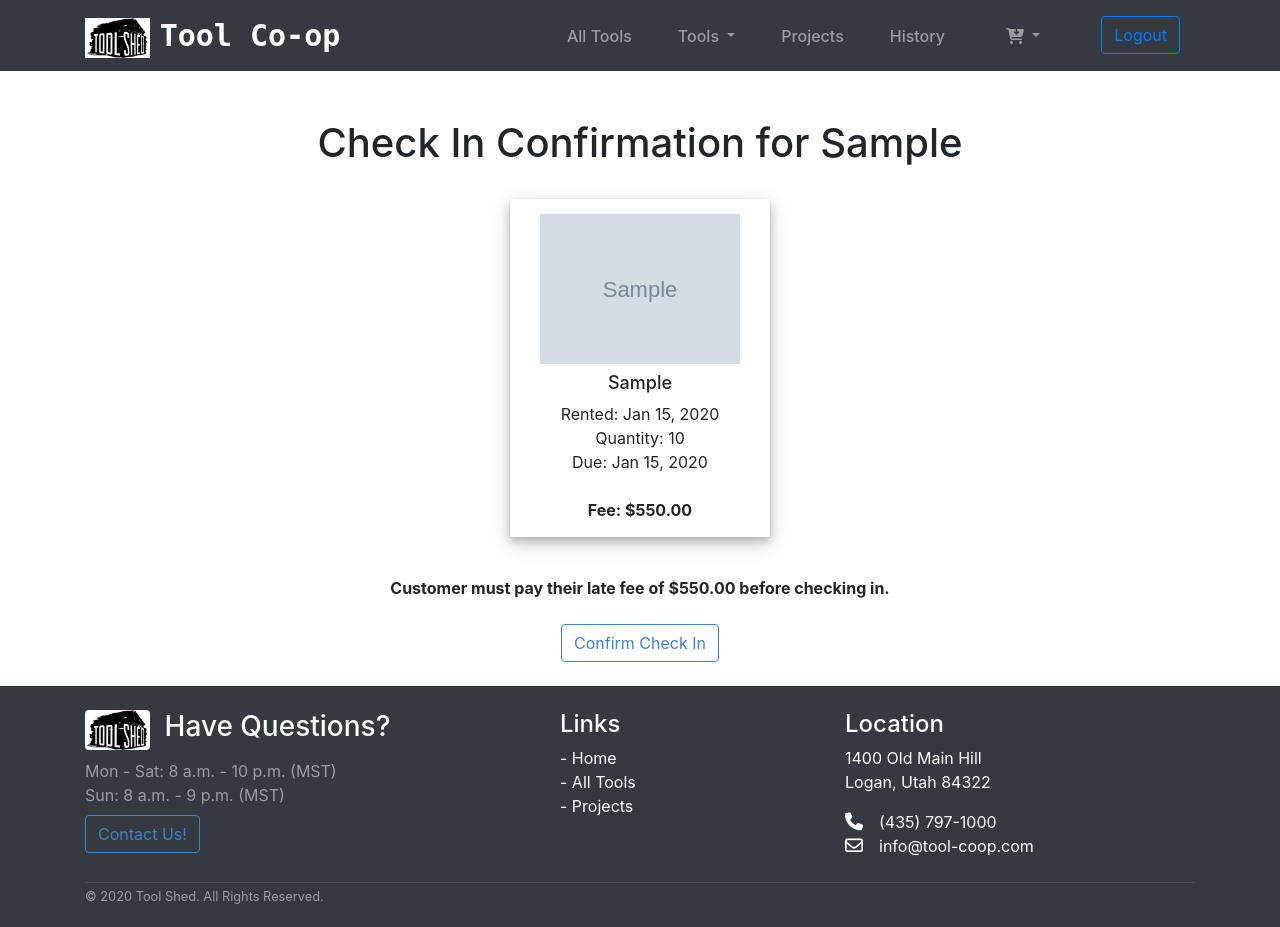
After one commit to connordibble/Tool-Co-op, a Django app: page /tools/checkin_confirmation/1 in a window 1280 px wide. The commit adds this page. Run offline with Django 3.2, Linux system fonts and the light colour scheme; a user stored in the database is signed in; tables that the repository leaves empty hold one stand-in row (values such as "Sample post"); grey boxes marked "Sample" are stand-in pictures; some libraries are stand-ins or nearby versions.

Commit message:
rebase on milestone 4 (#92)
Co-authored-by: Tyler Green <tyler.tgreen@yahoo.com>

```diff
--- a/toolsWebsite/tools/templates/tools/checked_out.html
+++ b/toolsWebsite/tools/templates/tools/checked_out.html
@@ -22,7 +22,7 @@
             <br>
             Due: {{ tool.date_due|date:"M d, Y" }}
             <br><br>
-            <a href="checkin/{{tool.id}}" onclick="return confirm('Are you sure you want to check in this item?');" style="text-align: center;">
+            <a href="checkin_confirmation/{{tool.id}}" style="text-align: center;">
               <button type="button" class="btn btn-outline-info">
                 Check In
               </button>
--- /dev/null
+++ b/toolsWebsite/tools/templates/tools/checkin_confirmation.html
@@ -0,0 +1,35 @@
+{% extends 'base.html' %}
+{% load static %}
+
+{% block content %}
+<main>
+  <div style="text-align: center;">
+    <br>
+    <br>
+    <h1>Check In Confirmation for {{ dueDates.buyer }}</h1>
+    <br>
+    <div class="tool-container">
+        <img height="150px" width="auto" src="{{ dueDates.toolCategory.tool_image}}"/>
+        <h4>{{ dueDates.toolCategory.type }}</h4>
+        Rented: {{ dueDates.date_bought|date:"M d, Y" }}
+        <br>
+        Quantity: {{ dueDates.quantity }}
+        <br>
+        Due: {{ dueDates.date_due|date:"M d, Y" }}
+        <br><br>
+        <b>Fee: ${{ fee }}.00</b>
+    </div>
+    <br><br>
+    {% if fee > 0 %}
+        <b>Customer must pay their late fee of ${{fee}}.00 before checking in.</b>
+        <br><br>
+    {% endif %}
+    <a href="/tools/checkin/{{dueDates.id}}" style="text-align: center;">
+      <button type="button" class="btn btn-outline-info">
+        Confirm Check In
+      </button>
+    </a>
+  </div>
+  <br>
+</main>
+{% endblock %}
--- a/toolsWebsite/tools/templates/tools/overdue.html
+++ b/toolsWebsite/tools/templates/tools/overdue.html
@@ -20,8 +20,10 @@
           Quantity: {{ tool.quantity }}
           <br>
           Due: {{ tool.date_due|date:"M d, Y" }}
+          <br>
+          Late Fee: ${{ tool.fee }}.00
           <br><br>
-          <a href="checkin/{{tool.id}}" onclick="return confirm('Are you sure you want to check in this item?');" style="text-align: center;">
+          <a href="checkin_confirmation/{{tool.id}}" style="text-align: center;">
             <button type="button" class="btn btn-outline-info">
               Check In
             </button>
--- a/toolsWebsite/tools/urls.py
+++ b/toolsWebsite/tools/urls.py
@@ -25,4 +25,5 @@ urlpatterns = [
     path('checkout_confirmation', views.checkout_confirmation, name='checkout_confirmation'),
     path('addToCart/<int:category_id>/', views.addToCart, name='addToCart'),
     path('checkin/<int:tool_id>', views.checkin, name='checkin'),
+    path('checkin_confirmation/<int:tool_id>', views.checkin_confirmation, name='checkin_confirmation'),
 ]
--- a/toolsWebsite/tools/views.py
+++ b/toolsWebsite/tools/views.py
@@ -16,6 +16,8 @@ def getCart():
     cart = ShoppingCart.objects.all()
     return {'cart': cart}
 
+def num_days_since_today(date):
+    return (datetime.now(timezone.utc) - date).days
 
 def index(request):
     context = getCart()
@@ -163,6 +165,7 @@ def overdue(request):
     list = []
     for tool in reversed(due_dates):
         if tool.date_due < (timezone.now() - timedelta(1)):
+            tool.fee = num_days_since_today(tool.date_due)
             list.append(tool)
     context = getCart()
     context['overdue_tools'] = list
@@ -193,13 +196,28 @@ def checkin(request, tool_id):
     history = History()
     history.customer = due.buyer
     history.date_bought = due.date_bought
-    history.price = 0  # We could put late fees here if we want
+    fee = num_days_since_today(due.date_due) * due.quantity
+    if fee < 0:
+        fee = 0
+    history.price = fee
     history.tools = due.toolCategory.type
     history.state = history.CHECKIN
     history.save()
 
     due.delete()
-    return redirect('index')
+    return redirect('checkedOut')
+
+def checkin_confirmation(request, tool_id):
+    if not request.user.is_authenticated:
+        return redirect('login')
+    due = get_object_or_404(DueDates, pk=tool_id)
+    context = getCart()
+    context['dueDates'] = due
+    fee = num_days_since_today(due.date_due) * due.quantity
+    if fee < 0:
+        fee = 0
+    context['fee'] = fee
+    return render(request, "checkin_confirmation.html", context)
 
 
 def checkout(request):
```
